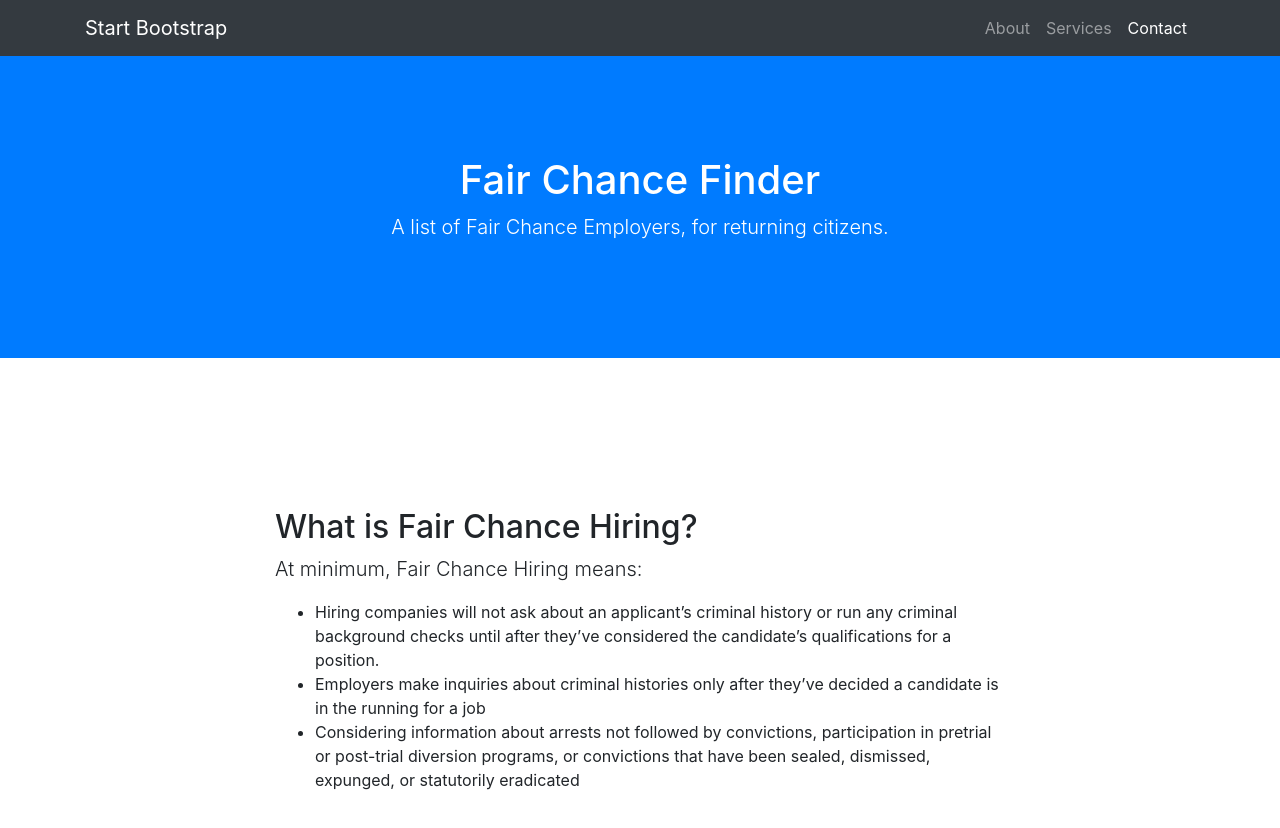
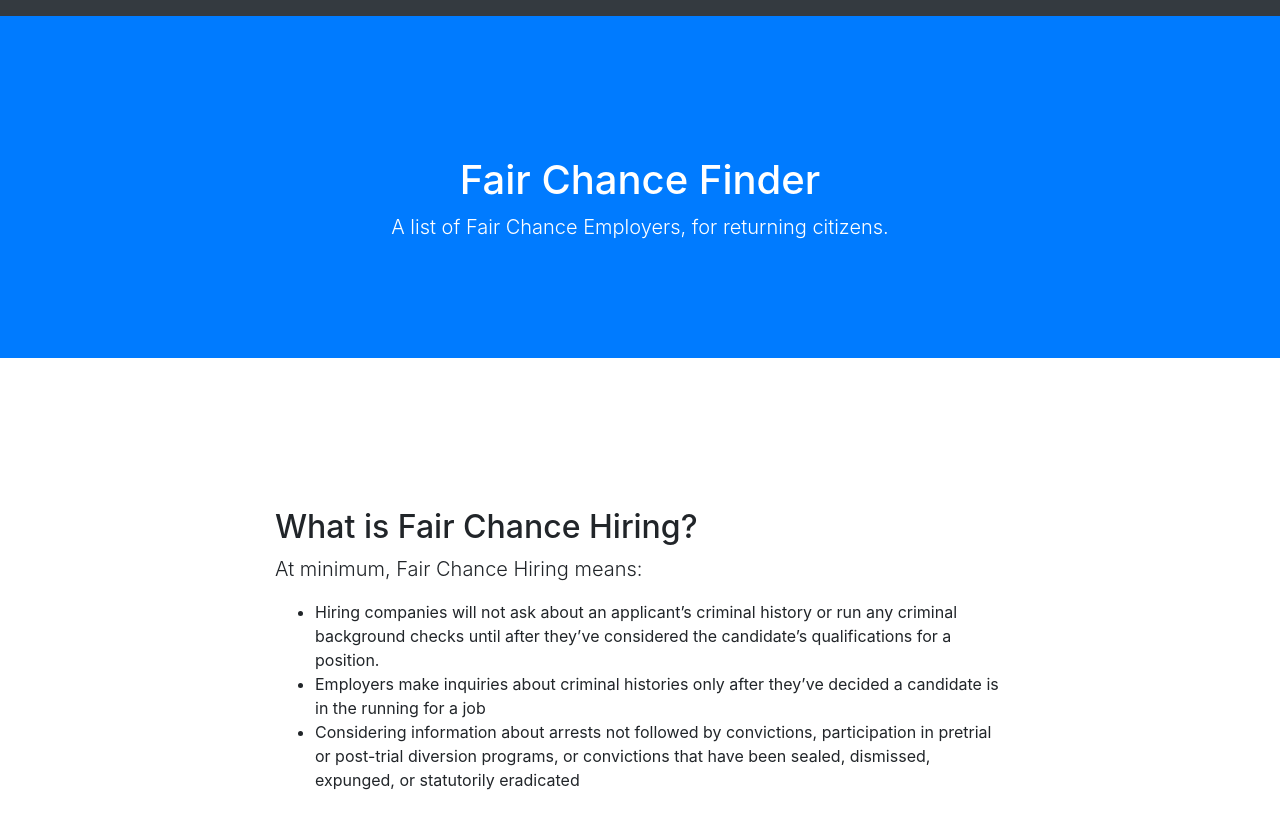
Before and after one commit to haydenbp/Fair-Chance-Finder, a website with bundled scripts: page index.html in a window 1280 px wide. Shown: the top 828 px of the page. Built offline with nearby package versions, Linux system fonts and the light colour scheme.

Commit message:
Update index.html

```diff
--- a/index.html
+++ b/index.html
@@ -23,22 +23,7 @@
   <!-- Navigation -->
   <nav class="navbar navbar-expand-lg navbar-dark bg-dark fixed-top" id="mainNav">
     <div class="container">
-      <a class="navbar-brand js-scroll-trigger" href="#page-top">Start Bootstrap</a>
-      <button class="navbar-toggler" type="button" data-toggle="collapse" data-target="#navbarResponsive" aria-controls="navbarResponsive" aria-expanded="false" aria-label="Toggle navigation">
-        <span class="navbar-toggler-icon"></span>
-      </button>
-      <div class="collapse navbar-collapse" id="navbarResponsive">
-        <ul class="navbar-nav ml-auto">
-          <li class="nav-item">
-            <a class="nav-link js-scroll-trigger" href="#about">About</a>
-          </li>
-          <li class="nav-item">
-            <a class="nav-link js-scroll-trigger" href="#services">Services</a>
-          </li>
-          <li class="nav-item">
-            <a class="nav-link js-scroll-trigger" href="#contact">Contact</a>
-          </li>
-        </ul>
+
       </div>
     </div>
   </nav>
```
